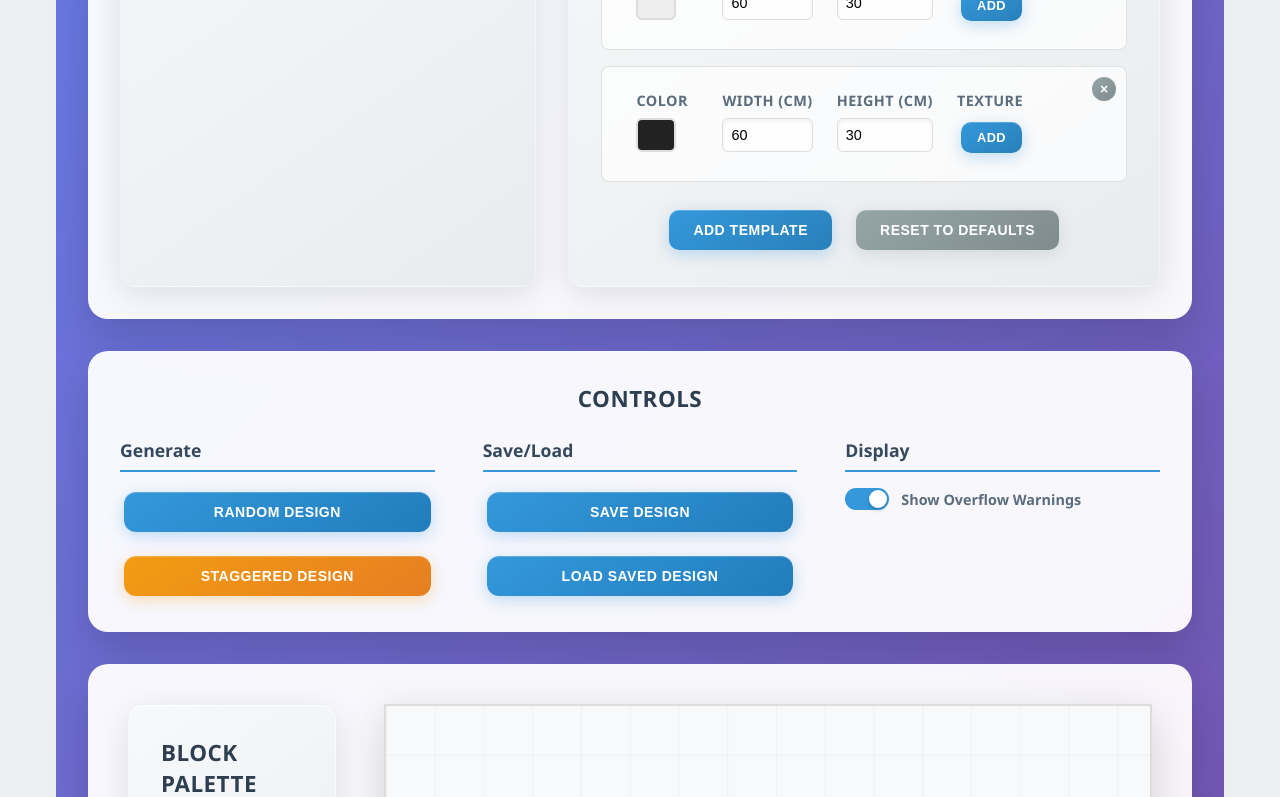
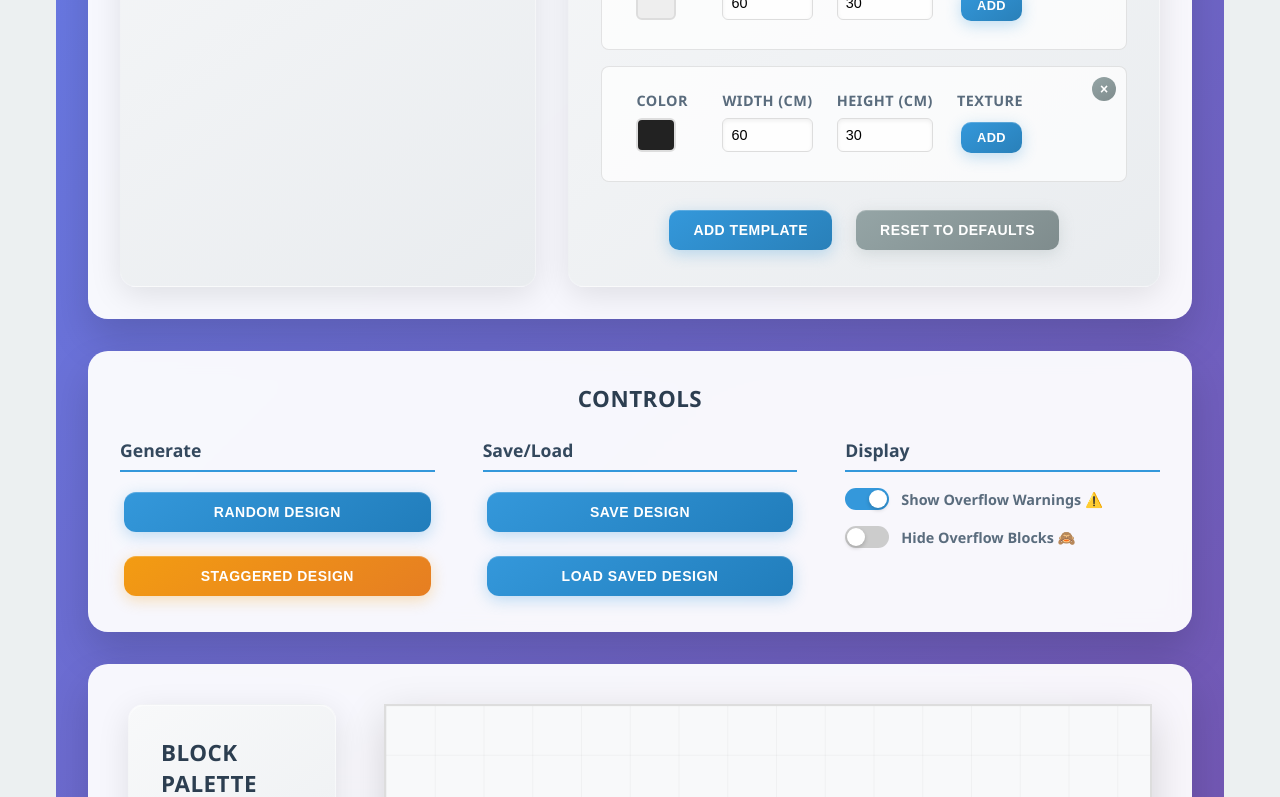
Before and after one commit to David-Tsui/interior-design-for-wall, a Vue app: page / in a window 1280 px wide. Shown: the part 416-1213 px from the top of the page. Built offline with nearby package versions, Linux system fonts and the light colour scheme.

Commit message:
feat: refactor control buttons and update overflow warning handling in components

```diff
--- a/src/App.vue
+++ b/src/App.vue
@@ -1,6 +1,6 @@
 <template>
   <div class="app">
-    <div class="controls-section flex">
+    <div class="container flex">
       <WallEditor
         :wall="wallSettings"
         @wall-updated="onWallUpdated"
@@ -16,63 +16,18 @@
       />
     </div>
 
-    <div class="controls-section">
-      <h3>Controls</h3>
-      <div class="control-groups">
-        <div class="control-group">
-          <h4>Generate</h4>
-          <div class="controls-grid">
-            <button
-              @click="generateRandomDesign"
-              class="button"
-            >
-              Random Design
-            </button>
-
-            <button
-              @click="generateStaggeredDesign"
-              class="button staggered-btn"
-            >
-              Staggered Design
-            </button>
-          </div>
-        </div>
-
-        <div class="control-group">
-          <h4>Save/Load</h4>
-          <div class="controls-grid">
-            <button
-              @click="saveCurrentDesign"
-              class="button"
-            >
-              Save Design
-            </button>
-
-            <button
-              @click="loadSavedDesign"
-              class="button"
-            >
-              Load Saved Design
-            </button>
-          </div>
-        </div>
-
-        <div class="control-group">
-          <h4>Display</h4>
-          <div class="controls-grid">
-            <label class="toggle-switch">
-              <input
-                type="checkbox"
-                v-model="showWarnings"
-              />
-              <span class="slider"></span>
-              <span class="label-text">Show Overflow Warnings</span>
-            </label>
-          </div>
-        </div>
-      </div>
+    <div class="container">
+      <ControlButtons
+        :show-overflow-warnings="showOverflowWarnings"
+        @update:show-overflow-warnings="showOverflowWarnings = $event"
+        :hide-overflow-blocks="hideOverflowBlocks"
+        @update:hide-overflow-blocks="hideOverflowBlocks = $event"
+        @generate-random="generateRandomDesign"
+        @generate-staggered="generateStaggeredDesign"
+        @save-design="saveCurrentDesign"
+        @load-design="loadSavedDesign"
+      />
     </div>
-
 
     <div class="designer-area">
       <div class="editor-panel">
@@ -84,7 +39,7 @@
               :key="`template-${template.width}-${template.height}-${template.color}`"
               :block="template"
               :is-template="true"
-              :show-warnings="showWarnings"
+              :show-overflow-warnings="showOverflowWarnings"
               @template-used="addBlockFromTemplate"
             />
           </div>
@@ -94,7 +49,8 @@
       <WallComponent
         :wall="wallSettings"
         :blocks="blocks"
-        :show-warnings="showWarnings"
+        :show-overflow-warnings="showOverflowWarnings"
+        :hide-overflow-blocks="hideOverflowBlocks"
         :selected-block-id="selectedBlockId"
         @block-moved="onBlockMoved"
         @block-removed="onBlockRemoved"
@@ -111,6 +67,7 @@ import WallComponent from './components/WallComponent.vue'
 import BlockComponent from './components/BlockComponent.vue'
 import WallEditor from './components/WallEditor.vue'
 import BlockEditor from './components/BlockEditor.vue'
+import ControlButtons from './components/ControlButtons.vue'
 import type { Block, Wall, Design } from './types'
 import { defaultBlockTemplates } from './config/blockTemplates'
 import {
@@ -134,7 +91,8 @@ const wallSettings = reactive<Wall>({
 })
 
 const blocks = ref<Block[]>([])
-const showWarnings = ref<boolean>(true)
+const showOverflowWarnings = ref<boolean>(true)
+const hideOverflowBlocks = ref<boolean>(false)
 const selectedBlockId = ref<string | null>(null)
 
 const blockTemplates = ref<Block[]>([...defaultBlockTemplates])
@@ -628,113 +586,13 @@ h1 {
   gap: 2rem;
 }
 
-.controls-section {
+.container {
   background: rgba(255, 255, 255, 0.95);
   padding: 2rem;
   margin-bottom: 2rem;
   border-radius: 20px;
   box-shadow: 0 20px 40px rgba(0, 0, 0, 0.15);
   backdrop-filter: blur(10px);
-
-  h3 {
-    margin-bottom: 1.5rem;
-    color: #2c3e50;
-    font-size: 1.4rem;
-    font-weight: 600;
-    text-align: center;
-    text-transform: uppercase;
-    letter-spacing: 0.5px;
-  }
-
-  .control-groups {
-    display: flex;
-    gap: 3rem;
-  }
-
-  .control-group {
-    flex: 1;
-
-    h4 {
-      margin-bottom: 1rem;
-      color: #34495e;
-      font-size: 1.1rem;
-      font-weight: 600;
-      border-bottom: 2px solid #3498db;
-      padding-bottom: 0.5rem;
-    }
-  }
-
-  .controls-grid {
-    display: grid;
-    grid-template-columns: 1fr;
-    gap: 1rem;
-
-    @media (min-width: 768px) {
-      grid-template-columns: repeat(auto-fit, minmax(180px, 1fr));
-    }
-  }
-
-  .toggle-switch {
-    display: flex;
-    align-items: center;
-    gap: 0.75rem;
-    cursor: pointer;
-    user-select: none;
-
-    input[type="checkbox"] {
-      position: absolute;
-      opacity: 0;
-      cursor: pointer;
-
-      &:checked + .slider {
-        background-color: #3498db;
-
-        &:before {
-          transform: translateX(22px);
-        }
-      }
-    }
-
-    .slider {
-      position: relative;
-      width: 44px;
-      height: 22px;
-      background-color: #ccc;
-      border-radius: 22px;
-      transition: background-color 0.3s ease;
-
-      &:before {
-        content: '';
-        position: absolute;
-        width: 18px;
-        height: 18px;
-        left: 2px;
-        top: 2px;
-        background-color: white;
-        border-radius: 50%;
-        transition: transform 0.3s ease;
-        box-shadow: 0 2px 4px rgba(0, 0, 0, 0.2);
-      }
-    }
-
-    .label-text {
-      font-size: 0.9rem;
-      font-weight: 600;
-      color: #5a6c7d;
-    }
-
-    &:hover .slider {
-      background-color: #bbb;
-
-      &:before {
-        box-shadow: 0 2px 6px rgba(0, 0, 0, 0.3);
-      }
-    }
-
-    input:checked + .slider:hover {
-      background-color: #2980b9;
-    }
-  }
 }
 
 .designer-area {
@@ -811,28 +669,6 @@ h1 {
     padding: 1.5rem;
   }
 
-  .control-groups {
-    flex-direction: column;
-    gap: 2rem;
-  }
 }
 
-.staggered-btn {
-  background: linear-gradient(145deg, #f39c12, #e67e22) !important;
-  box-shadow:
-    0 4px 15px rgba(243, 156, 18, 0.3),
-    inset 0 1px 0 rgba(255, 255, 255, 0.2) !important;
-
-  &:hover {
-    box-shadow:
-      0 6px 20px rgba(243, 156, 18, 0.4),
-      inset 0 1px 0 rgba(255, 255, 255, 0.2) !important;
-  }
-
-  &:active {
-    box-shadow:
-      0 2px 10px rgba(243, 156, 18, 0.3),
-      inset 0 1px 0 rgba(255, 255, 255, 0.2) !important;
-  }
-}
 </style>
--- a/src/components/BlockComponent.vue
+++ b/src/components/BlockComponent.vue
@@ -4,7 +4,7 @@
     :class="{
       'is-template': isTemplate,
       'is-dragging': isDragging,
-      'is-overflow': !isTemplate && block.isOverflow && (showWarnings !== false),
+      'is-overflow': !isTemplate && block.isOverflow && (showOverflowWarnings !== false),
       'is-selected': !isTemplate && isSelected
     }"
     :style="blockStyle"
@@ -29,7 +29,7 @@ import { generateId } from '../utils/helpers'
 interface Props {
   block: Block
   isTemplate: boolean
-  showWarnings?: boolean
+  showOverflowWarnings?: boolean
   isSelected?: boolean
 }
 
@@ -155,7 +155,6 @@ const onBlockClick = (event: MouseEvent) => {
     emit('block-selected')
   }
 }
-
 </script>
 
 <style lang="scss" scoped>
--- /dev/null
+++ b/src/components/ControlButtons.vue
@@ -0,0 +1,218 @@
+<template>
+  <div class="controls-section">
+    <h3>Controls</h3>
+    <div class="control-groups">
+      <div class="control-group">
+        <h4>Generate</h4>
+        <div class="controls-grid">
+          <button
+            @click="$emit('generate-random')"
+            class="button"
+          >
+            Random Design
+          </button>
+
+          <button
+            @click="$emit('generate-staggered')"
+            class="button staggered-btn"
+          >
+            Staggered Design
+          </button>
+        </div>
+      </div>
+
+      <div class="control-group">
+        <h4>Save/Load</h4>
+        <div class="controls-grid">
+          <button
+            @click="$emit('save-design')"
+            class="button"
+          >
+            Save Design
+          </button>
+
+          <button
+            @click="$emit('load-design')"
+            class="button"
+          >
+            Load Saved Design
+          </button>
+        </div>
+      </div>
+
+      <div class="control-group">
+        <h4>Display</h4>
+        <div class="controls-grid">
+          <label class="toggle-switch">
+            <input
+              type="checkbox"
+              :checked="showOverflowWarnings"
+              @change="$emit('update:showOverflowWarnings', ($event.target as HTMLInputElement).checked)"
+            />
+            <span class="slider"></span>
+            <span class="label-text">Show Overflow Warnings ⚠️</span>
+          </label>
+
+          <label class="toggle-switch">
+            <input
+              type="checkbox"
+              :checked="hideOverflowBlocks"
+              @change="$emit('update:hideOverflowBlocks', ($event.target as HTMLInputElement).checked)"
+            />
+            <span class="slider"></span>
+            <span class="label-text">Hide Overflow Blocks 🙈</span>
+          </label>
+        </div>
+      </div>
+    </div>
+  </div>
+</template>
+
+<script setup lang="ts">
+interface Props {
+  showOverflowWarnings: boolean
+  hideOverflowBlocks: boolean
+}
+
+interface Emits {
+  (e: 'generate-random'): void
+  (e: 'generate-staggered'): void
+  (e: 'save-design'): void
+  (e: 'load-design'): void
+  (e: 'update:showOverflowWarnings', value: boolean): void
+  (e: 'update:hideOverflowBlocks', value: boolean): void
+}
+
+defineProps<Props>()
+defineEmits<Emits>()
+</script>
+
+<style lang="scss" scoped>
+.controls-section {
+  h3 {
+    margin-bottom: 1.5rem;
+    color: #2c3e50;
+    font-size: 1.4rem;
+    font-weight: 600;
+    text-align: center;
+    text-transform: uppercase;
+    letter-spacing: 0.5px;
+  }
+
+  .control-groups {
+    display: flex;
+    gap: 3rem;
+  }
+
+  .control-group {
+    flex: 1;
+
+    h4 {
+      margin-bottom: 1rem;
+      color: #34495e;
+      font-size: 1.1rem;
+      font-weight: 600;
+      border-bottom: 2px solid #3498db;
+      padding-bottom: 0.5rem;
+    }
+  }
+
+  .controls-grid {
+    display: grid;
+    grid-template-columns: 1fr;
+    gap: 1rem;
+
+    @media (min-width: 768px) {
+      grid-template-columns: repeat(auto-fit, minmax(180px, 1fr));
+    }
+  }
+
+  .toggle-switch {
+    display: flex;
+    align-items: center;
+    gap: 0.75rem;
+    cursor: pointer;
+    user-select: none;
+
+    input[type="checkbox"] {
+      position: absolute;
+      opacity: 0;
+      cursor: pointer;
+
+      &:checked + .slider {
+        background-color: #3498db;
+
+        &:before {
+          transform: translateX(22px);
+        }
+      }
+    }
+
+    .slider {
+      position: relative;
+      width: 44px;
+      height: 22px;
+      background-color: #ccc;
+      border-radius: 22px;
+      transition: background-color 0.3s ease;
+
+      &:before {
+        content: '';
+        position: absolute;
+        width: 18px;
+        height: 18px;
+        left: 2px;
+        top: 2px;
+        background-color: white;
+        border-radius: 50%;
+        transition: transform 0.3s ease;
+        box-shadow: 0 2px 4px rgba(0, 0, 0, 0.2);
+      }
+    }
+
+    .label-text {
+      font-size: 0.9rem;
+      font-weight: 600;
+      color: #5a6c7d;
+    }
+
+    &:hover .slider {
+      background-color: #bbb;
+
+      &:before {
+        box-shadow: 0 2px 6px rgba(0, 0, 0, 0.3);
+      }
+    }
+
+    input:checked + .slider:hover {
+      background-color: #2980b9;
+    }
+  }
+}
+
+.staggered-btn {
+  background: linear-gradient(145deg, #f39c12, #e67e22) !important;
+  box-shadow:
+    0 4px 15px rgba(243, 156, 18, 0.3),
+    inset 0 1px 0 rgba(255, 255, 255, 0.2) !important;
+
+  &:hover {
+    box-shadow:
+      0 6px 20px rgba(243, 156, 18, 0.4),
+      inset 0 1px 0 rgba(255, 255, 255, 0.2) !important;
+  }
+
+  &:active {
+    box-shadow:
+      0 2px 10px rgba(243, 156, 18, 0.3),
+      inset 0 1px 0 rgba(255, 255, 255, 0.2) !important;
+  }
+}
+
+@media (max-width: 768px) {
+  .control-groups {
+    flex-direction: column;
+    gap: 2rem;
+  }
+}
+</style>
--- a/src/components/WallComponent.vue
+++ b/src/components/WallComponent.vue
@@ -15,7 +15,7 @@
         :key="block.id"
         :block="block"
         :is-template="false"
-        :show-warnings="showWarnings"
+        :show-overflow-warnings="showOverflowWarnings"
         :is-selected="selectedBlockId === block.id"
         @block-moved="$emit('block-moved', block.id, $event.x, $event.y)"
         @block-removed="$emit('block-removed', block.id)"
@@ -44,7 +44,8 @@ import type { Block, DragData, Wall } from '../types'
 interface Props {
   wall: Wall
   blocks: Block[]
-  showWarnings?: boolean
+  showOverflowWarnings?: boolean
+  hideOverflowBlocks?: boolean
   selectedBlockId?: string | null
 }
 
@@ -73,7 +74,7 @@ const wallStyle = computed(() => {
     height: `${props.wall.height * scaleFactor}px`,
     backgroundColor: props.wall.backgroundColor,
     '--scale-factor': scaleFactor,
-    overflow: props.showWarnings === false ? 'hidden' : 'visible'
+    overflow: props.hideOverflowBlocks ? 'hidden' : 'visible'
   }
 })
 
```
